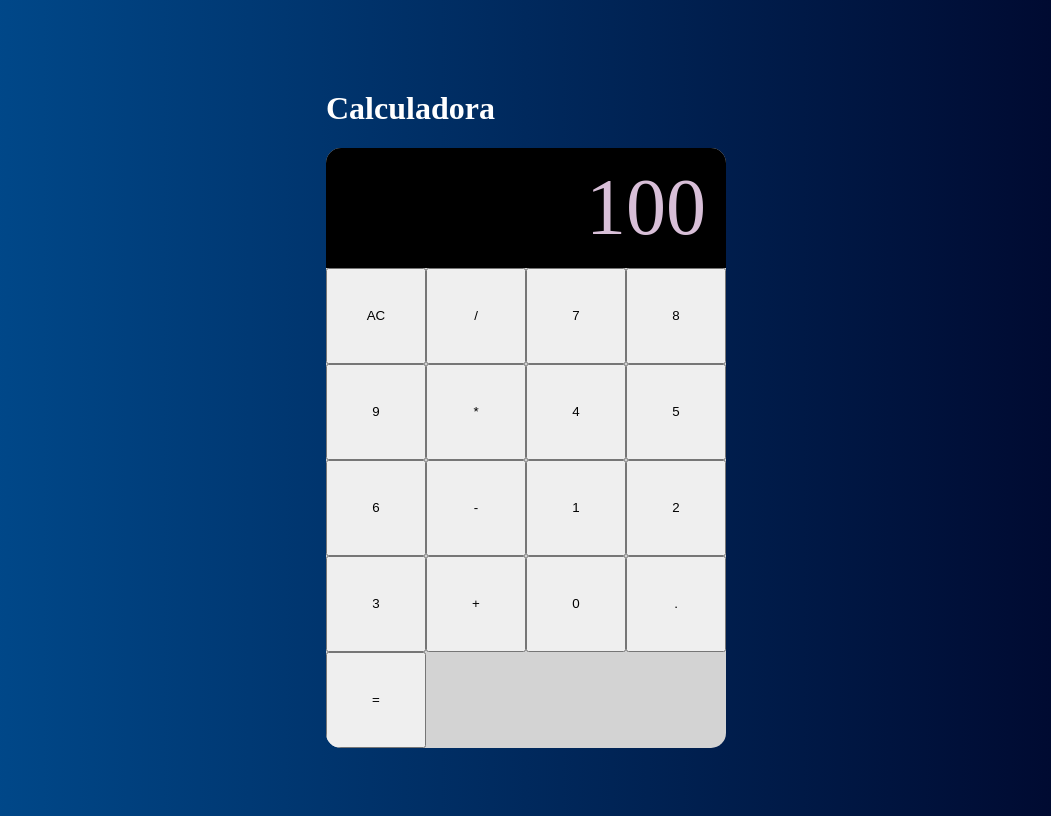
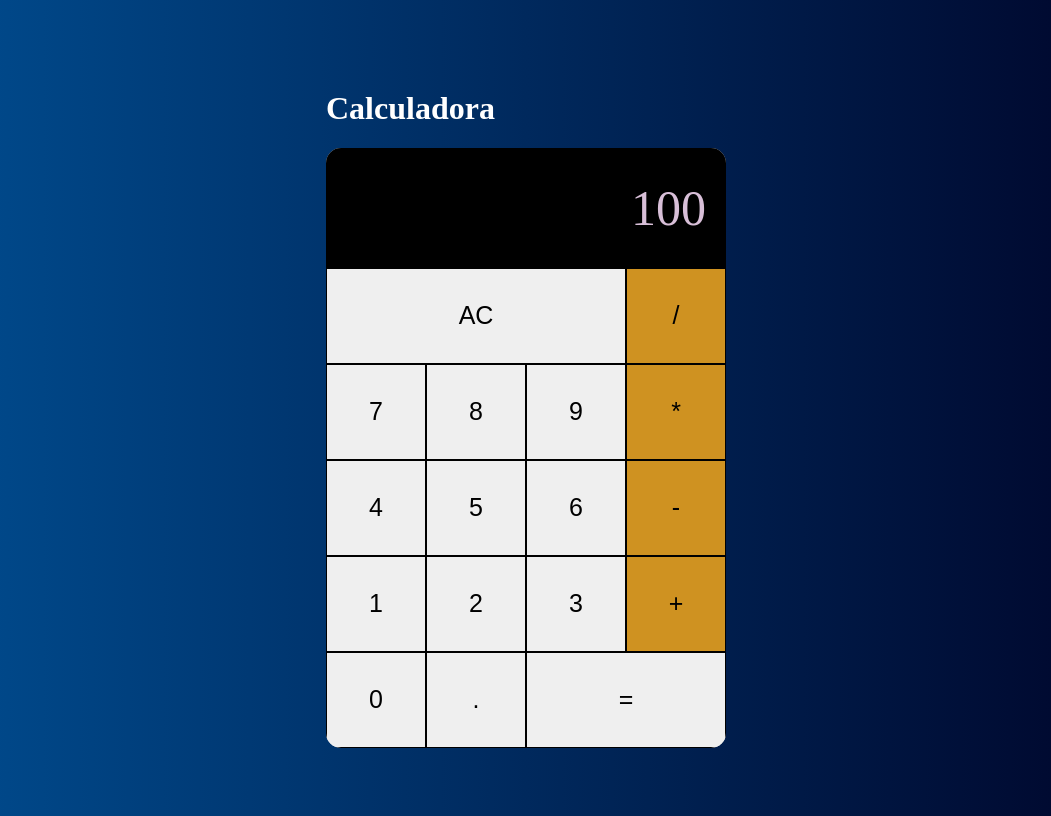
Before and after one commit to lucasokano/projeto-5, a React (Create React App) app: page / in a window 1280 px wide. Shown: the whole page, without its empty margins (114-1165 px from the left). Built offline with nearby package versions, Linux system fonts and the light colour scheme.

Commit message:
layout da calculadora finalizado

```diff
--- a/src/components/Button/index.css
+++ b/src/components/Button/index.css
@@ -1,4 +1,19 @@
 .Button {
-    font-size: 60px;
+    font-size: 25px;
+    outline: none;
+    border: 1px solid black;
+}
+
+.double {
+    grid-column:span 2;
+}
+
+.triple {
+    grid-column: span 3;
+}
+
+.operation {
+    background-color: rgb(207, 146, 33);
+
 
 }
--- a/src/components/Button/index.js
+++ b/src/components/Button/index.js
@@ -1,8 +1,17 @@
 import React from 'react'
+import './index.css'
 
 const Button = (props) => {
+
+    let classes = 'Button '
+    classes += props.operation ? 'operation' : ''
+    classes += props.double ? 'double' : ''
+    classes += props.triple ? 'triple' : ''
+
     return(
-        <button className="Button">{props.label}</button>
+        <button className={classes}>
+            {props.label}
+        </button>
     )
 }
 
--- a/src/components/Calculadora/index.css
+++ b/src/components/Calculadora/index.css
@@ -1,6 +1,6 @@
 .calculadora{
     overflow: hidden;
-    font-size: 80px;
+    font-size: 50px;
     height: 600px;
     width: 400px;
     border-color: black;
@@ -11,7 +11,4 @@
     grid-template-columns: repeat(4, 25%);
     grid-template-rows: 1fr repeat(5, 16%);
 
-
-
-
 }
--- a/src/components/Calculadora/index.js
+++ b/src/components/Calculadora/index.js
@@ -1,31 +1,29 @@
-import { useState } from 'react';
 import Button from '../Button';
 import Display from '../Display';
 import './index.css';
 
 function Calculadora() {
-  const [count, setcount] = useState(0)
 
   return (
     <div className="calculadora">
         <Display value={100}/>
-        <Button label="AC"/>
-        <Button label="/" />
+        <Button label="AC" triple />
+        <Button label="/" operation/>
         <Button label="7" />
         <Button label="8" />
         <Button label="9" />
-        <Button label="*" />
+        <Button label="*" operation/>
         <Button label="4" />
         <Button label="5" />
         <Button label="6" />
-        <Button label="-" />
+        <Button label="-" operation/>
         <Button label="1" />
         <Button label="2" />
         <Button label="3" />
-        <Button label="+" />
+        <Button label="+" operation/>
         <Button label="0" />
         <Button label="." />
-        <Button label="=" />
+        <Button label="=" double/>
     </div>
   );
 }
```
